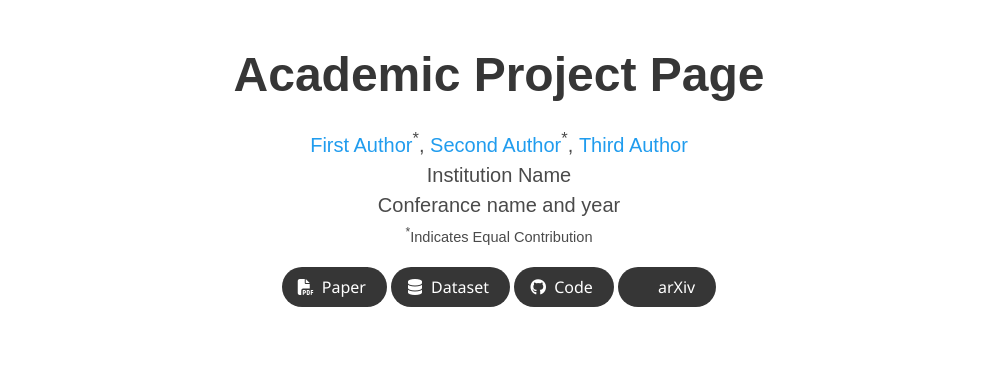
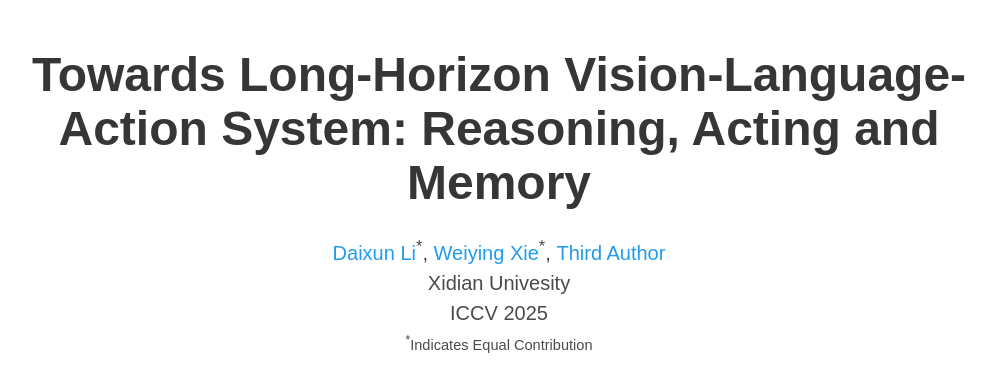
Before and after one commit to XDU-ImageLab/MindExplore, a plain HTML site: page index.html in a window 1280 px wide. Shown: the top 367 px of the page, without its empty margins (141-1136 px from the left). Drawn offline with nearby package versions, Linux system fonts and the light colour scheme; some icons are missing; a web font is replaced by a local one.

Commit message:
Update index.html

```diff
--- a/index.html
+++ b/index.html
@@ -52,20 +52,20 @@
       <div class="container is-max-desktop">
         <div class="columns is-centered">
           <div class="column has-text-centered">
-            <h1 class="title is-1 publication-title">Academic Project Page</h1>
+            <h1 class="title is-1 publication-title">Towards Long-Horizon Vision-Language-Action System: Reasoning, Acting and Memory</h1>
             <div class="is-size-5 publication-authors">
               <!-- Paper authors -->
               <span class="author-block">
-                <a href="FIRST AUTHOR PERSONAL LINK" target="_blank">First Author</a><sup>*</sup>,</span>
+                <a href="FIRST AUTHOR PERSONAL LINK" target="_blank">Daixun Li</a><sup>*</sup>,</span>
                 <span class="author-block">
-                  <a href="SECOND AUTHOR PERSONAL LINK" target="_blank">Second Author</a><sup>*</sup>,</span>
+                  <a href="SECOND AUTHOR PERSONAL LINK" target="_blank">Weiying Xie</a><sup>*</sup>,</span>
                   <span class="author-block">
                     <a href="THIRD AUTHOR PERSONAL LINK" target="_blank">Third Author</a>
                   </span>
                   </div>
 
                   <div class="is-size-5 publication-authors">
-                    <span class="author-block">Institution Name<br>Conferance name and year</span>
+                    <span class="author-block">Xidian Univesity<br>ICCV 2025</span>
                     <span class="eql-cntrb"><small><br><sup>*</sup>Indicates Equal Contribution</small></span>
                   </div>
 
```
